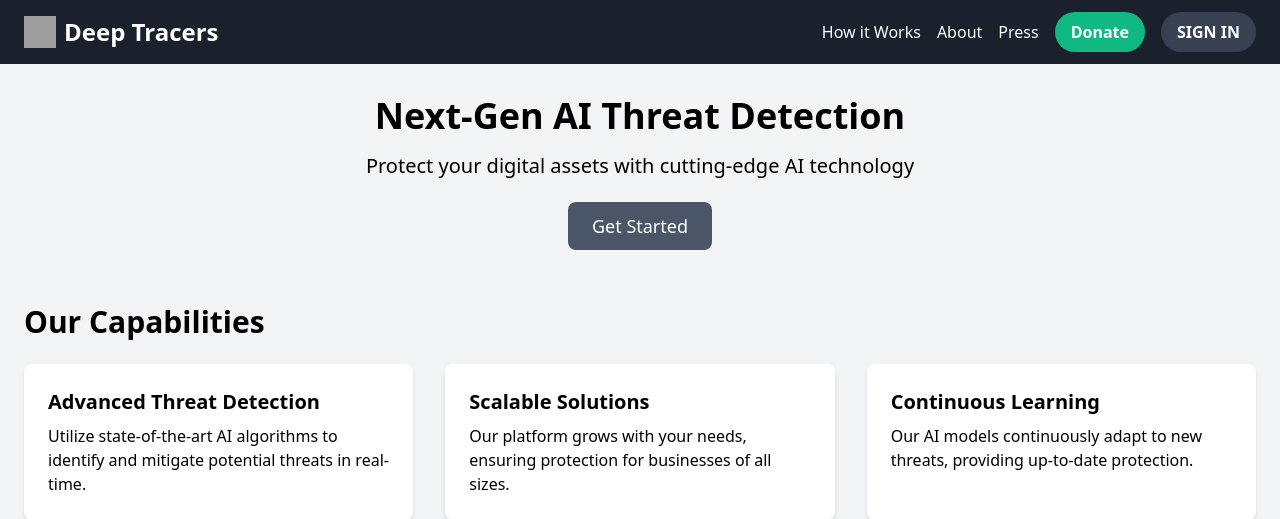
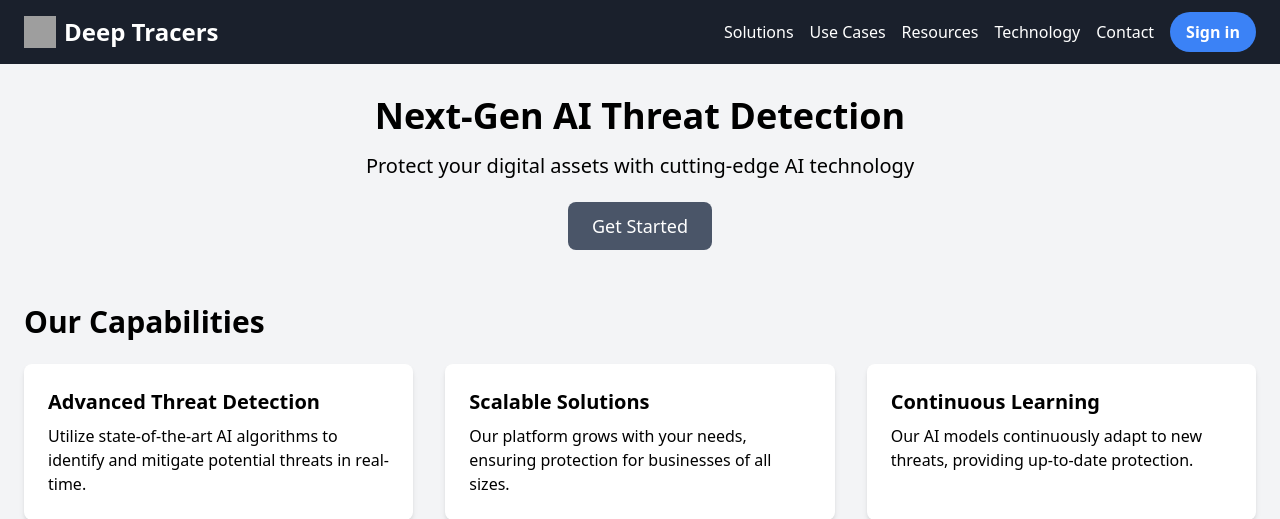
Before and after one commit to Sidreyas/DeepTracers, a Flask app: page / in a window 1280 px wide. Shown: the top 519 px of the page. Run offline with Flask 3, Linux system fonts and the light colour scheme; some libraries are stand-ins or nearby versions; grey boxes are pictures that could not be loaded.

Commit message:
Restored to '491a8241efbef8842db9d0704c9abc7bb1a5298d'

```diff
--- a/static/css/styles.css
+++ b/static/css/styles.css
@@ -45,6 +45,14 @@
     border-radius: 9999px;
 }
 
+.bg-blue-500 {
+    background-color: #3b82f6;
+}
+
+.bg-blue-600 {
+    background-color: #2563eb;
+}
+
 .bg-green-500 {
     background-color: #10b981;
 }
@@ -52,38 +60,3 @@
 .bg-green-600 {
     background-color: #059669;
 }
-
-.bg-gray-700 {
-    background-color: #374151;
-}
-
-.bg-gray-800 {
-    background-color: #1f2937;
-}
-
-/* Responsive navigation */
-@media (max-width: 768px) {
-    .md\:hidden {
-        display: none;
-    }
-}
-
-@media (min-width: 769px) {
-    .md\:flex {
-        display: flex;
-    }
-}
-
-/* Mobile menu toggle button */
-#mobile-menu-toggle {
-    cursor: pointer;
-}
-
-/* Mobile menu */
-#mobile-menu {
-    display: none;
-}
-
-#mobile-menu.show {
-    display: block;
-}
--- a/templates/base.html
+++ b/templates/base.html
@@ -17,15 +17,16 @@
                 </a>
             </div>
             <div class="hidden md:flex space-x-4 items-center">
-                <a href="#" class="hover:text-gray-300">How it Works</a>
-                <a href="#" class="hover:text-gray-300">About</a>
-                <a href="#" class="hover:text-gray-300">Press</a>
-                <a href="#" class="bg-green-500 hover:bg-green-600 text-white font-bold py-2 px-4 rounded-full">Donate</a>
+                <a href="{{ url_for('main.solutions') }}" class="hover:text-gray-300">Solutions</a>
+                <a href="{{ url_for('main.use_cases') }}" class="hover:text-gray-300">Use Cases</a>
+                <a href="{{ url_for('main.resources') }}" class="hover:text-gray-300">Resources</a>
+                <a href="{{ url_for('main.technology') }}" class="hover:text-gray-300">Technology</a>
+                <a href="{{ url_for('main.contact') }}" class="hover:text-gray-300">Contact</a>
                 {% if current_user.is_authenticated %}
                     <a href="{{ url_for('main.dashboard') }}" class="hover:text-gray-300">Dashboard</a>
                     <a href="{{ url_for('auth.logout') }}" class="hover:text-gray-300">Logout</a>
                 {% else %}
-                    <a href="{{ url_for('auth.login') }}" class="bg-gray-700 hover:bg-gray-800 text-white font-bold py-2 px-4 rounded-full">SIGN IN</a>
+                    <a href="{{ url_for('auth.login') }}" class="bg-blue-500 hover:bg-blue-600 text-white font-bold py-2 px-4 rounded-full">Sign in</a>
                 {% endif %}
             </div>
             <button id="mobile-menu-toggle" class="md:hidden">
@@ -33,15 +34,16 @@
             </button>
         </nav>
         <div id="mobile-menu" class="md:hidden hidden bg-gray-800">
-            <a href="#" class="block px-4 py-2 text-sm hover:bg-gray-700">How it Works</a>
-            <a href="#" class="block px-4 py-2 text-sm hover:bg-gray-700">About</a>
-            <a href="#" class="block px-4 py-2 text-sm hover:bg-gray-700">Press</a>
-            <a href="#" class="block px-4 py-2 text-sm hover:bg-gray-700">Donate</a>
+            <a href="{{ url_for('main.solutions') }}" class="block px-4 py-2 text-sm hover:bg-gray-700">Solutions</a>
+            <a href="{{ url_for('main.use_cases') }}" class="block px-4 py-2 text-sm hover:bg-gray-700">Use Cases</a>
+            <a href="{{ url_for('main.resources') }}" class="block px-4 py-2 text-sm hover:bg-gray-700">Resources</a>
+            <a href="{{ url_for('main.technology') }}" class="block px-4 py-2 text-sm hover:bg-gray-700">Technology</a>
+            <a href="{{ url_for('main.contact') }}" class="block px-4 py-2 text-sm hover:bg-gray-700">Contact</a>
             {% if current_user.is_authenticated %}
                 <a href="{{ url_for('main.dashboard') }}" class="block px-4 py-2 text-sm hover:bg-gray-700">Dashboard</a>
                 <a href="{{ url_for('auth.logout') }}" class="block px-4 py-2 text-sm hover:bg-gray-700">Logout</a>
             {% else %}
-                <a href="{{ url_for('auth.login') }}" class="block px-4 py-2 text-sm hover:bg-gray-700">SIGN IN</a>
+                <a href="{{ url_for('auth.login') }}" class="block px-4 py-2 text-sm hover:bg-gray-700">Sign in</a>
             {% endif %}
         </div>
     </header>
```
Also changed, not shown: Screenshot from 2024-09-28 20-21-13.png (deleted).
